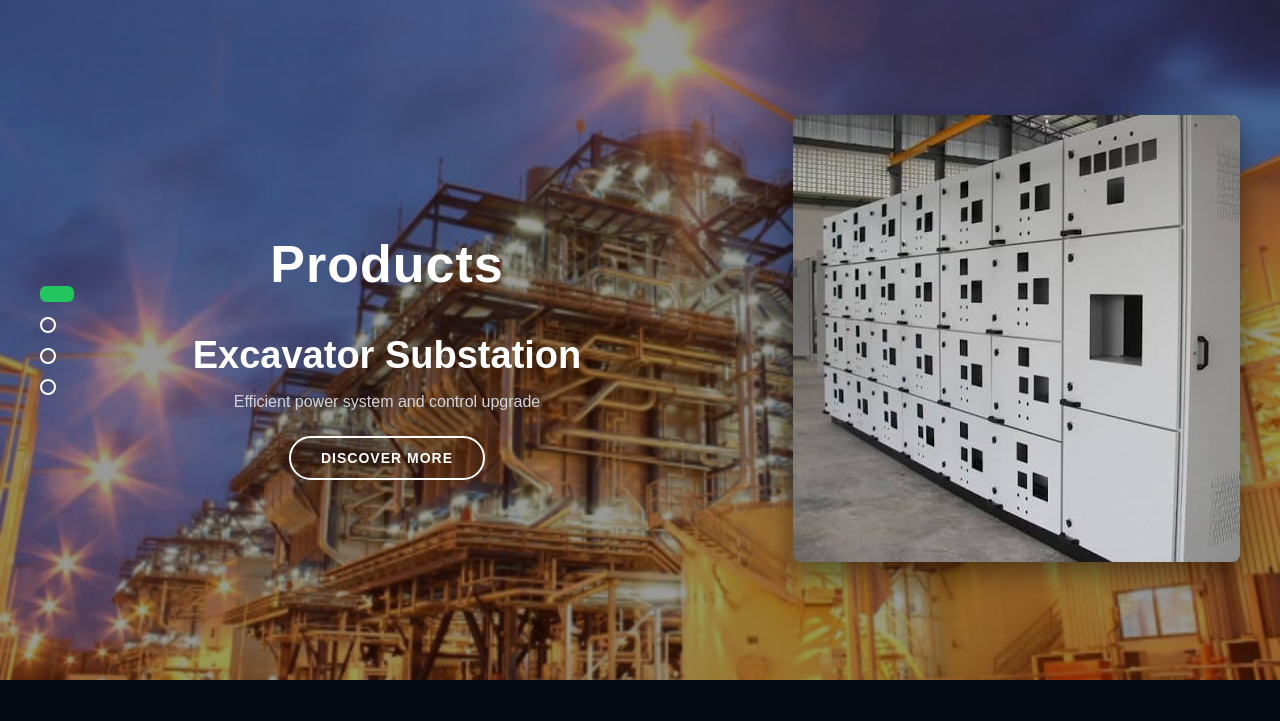
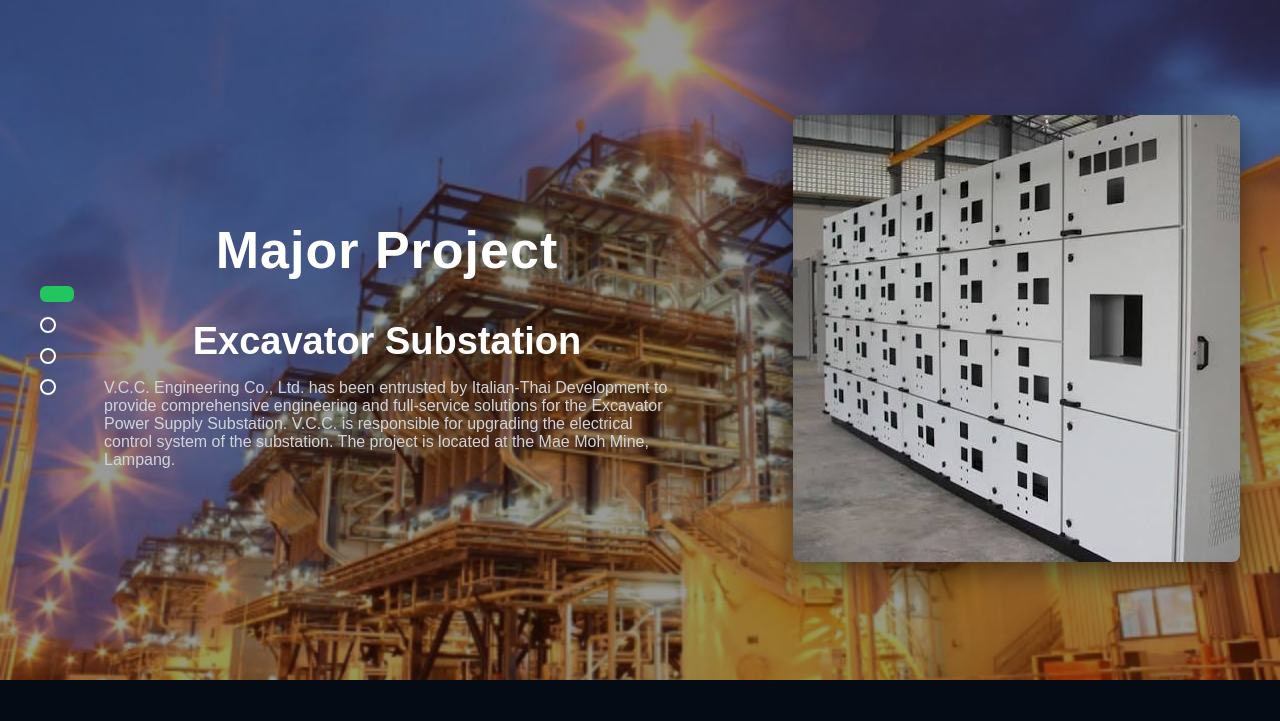
Before and after one commit to chanonson501-cyber/login-app, a Flask app: page /reference in a window 1280 px wide. Shown: the part 79-800 px from the top of the page. Run offline with Flask 3, Linux system fonts and the light colour scheme.

```diff
--- a/static/reference_project.css
+++ b/static/reference_project.css
@@ -80,25 +80,7 @@
     font-size: 16px;
     color: #d1d5db;
     margin-bottom: 25px;
-}
-
-/* ปุ่ม DISCOVER MORE */
-.discover-btn {
-    display: inline-block;
-    padding: 12px 30px;
-    border: 2px solid #ffffff;
-    color: #ffffff;
-    text-decoration: none;
-    border-radius: 30px;
-    font-weight: bold;
-    font-size: 14px;
-    letter-spacing: 1px;
-    transition: all 0.3s ease;
-}
-
-.discover-btn:hover {
-    background: #ffffff;
-    color: #000000;
+    text-align: left;
 }
 
 /* รูปภาพฝั่งขวา */
--- a/templates/reference.html
+++ b/templates/reference.html
@@ -35,11 +35,10 @@
 
         <!-- ตรงกลาง: หัวข้อและรายละเอียดโปรเจกต์ -->
         <div class="hero-content">
-            <h1 class="main-heading">Products</h1>
+            <h1 class="main-heading">Major Project</h1>
             <div class="product-info-box">
-                <h2>Excavator Substation</h2>
+                <h2>Excavator Power Supply Substation</h2>
                 <p>Efficient power system and control upgrade</p>
-                <a href="#details" class="discover-btn">DISCOVER MORE</a>
             </div>
         </div>
 
@@ -57,7 +56,7 @@
     const heroProjects = [
         {
             title: "Excavator Substation",
-            desc: "Efficient power system and control upgrade",
+            desc: "V.C.C. Engineering Co., Ltd. has been entrusted by Italian-Thai Development to provide comprehensive engineering and full-service solutions for the Excavator Power Supply Substation. V.C.C. is responsible for upgrading the electrical control system of the substation. The project is located at the Mae Moh Mine, Lampang.",
             image: "{{ url_for('static', filename='cabinet.jpg') }}",
             bg: "{{ url_for('static', filename='station.jpg') }}"
         },
@@ -134,7 +133,7 @@
 
         setTimeout(() => {
             isScrolling = false;
-        }, 800);
+        }, 350);
 
     }, { passive: false });
 
```
